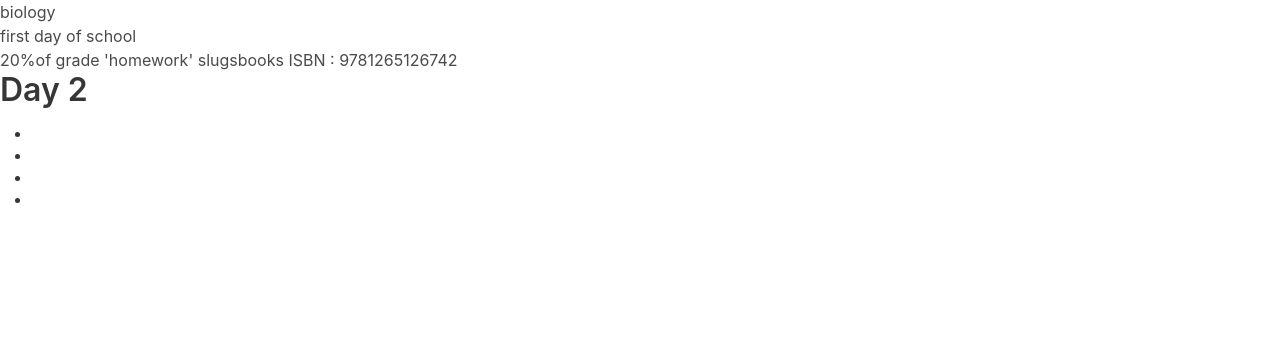
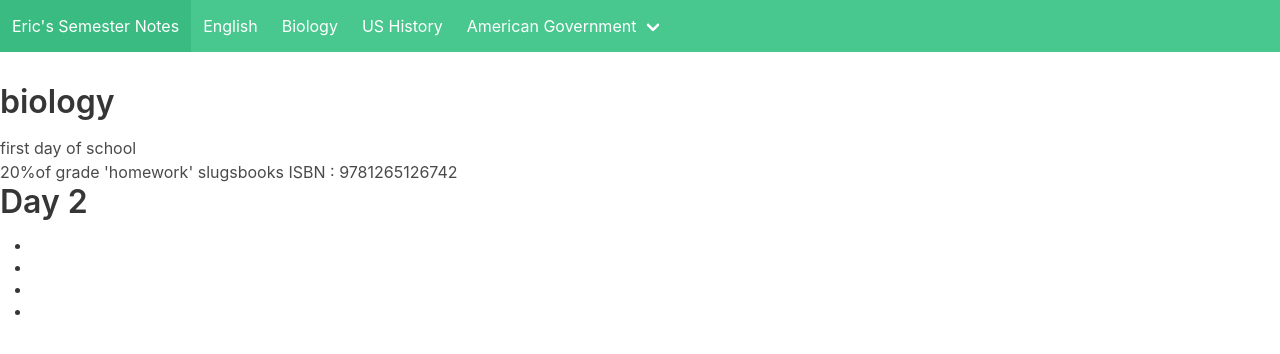
Before and after one commit to ericcnguyen04/semester-1, a React (Create React App) app: page /biology in a window 1280 px wide. Shown: the top 354 px of the page. Built offline with nearby package versions, Linux system fonts and the light colour scheme.

Commit message:
implemented

```diff
--- a/src/Components/biology/Biology.jsx
+++ b/src/Components/biology/Biology.jsx
@@ -8,7 +8,8 @@ import Cancer from './Cancer'
 
 export default function Biology () {
     return (
-        <div>
+        <div className='content'>
+            <Navbar />
             <h1>
                 biology
             </h1>
```
